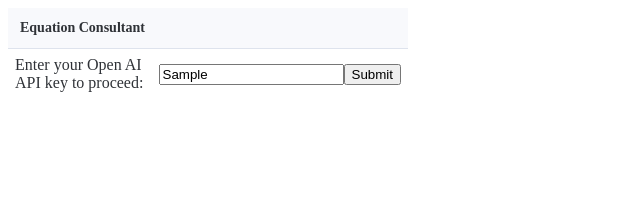
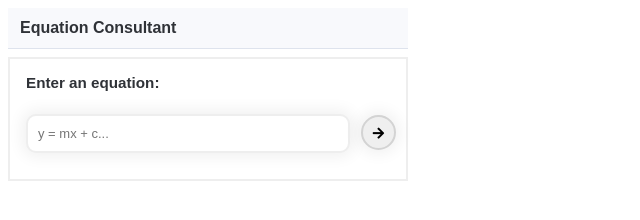
Before and after one commit to fem-1/maths_chrome_ext, a browser extension: page index.html in a window 1280 px wide. Both pictures are taken after typing "Sample" into the empty fields and a click on the button "Submit". Shown: the whole page, without its empty margins (0-640 px from the left). Drawn offline with Linux system fonts and the light colour scheme; no server answers.

Commit message:
Upgraded style

```diff
--- a/index.css
+++ b/index.css
@@ -4,15 +4,29 @@
     --color-black: #111213;
     --color-gray-300: #dee3ed;
     --color-gray-100: #f8f9fc;
+    --color-gray-700: #2f3237;
+    --color-gray-800: #1d1e20;
+    --color-gray-900: #111213;
     --color-border-default: var(--color-gray-300);
     --color-background-light: var(--color-gray-100);
     --color-text-default: var(--color-gray-700);
+    --color-background-default: var(--color-gray-200);
+    --color-background-dark: var(--color-gray-900);
+}
+@font-face {
+    font-family: 'barlow';
+    font-style: normal;
+    font-weight: 1500;
+    src: url('chrome-extension://__MSG_@@extension_id__/fonts/Barlow-Regular.ttf');
 }
 .ec-popup {
     width: 400px;
+    height: 200px;
     padding-bottom: 42px;
     background: var(--color-white);
     color: var(--color-text-default);
+    position: relative;
+    font-family: 'barlow', sans-serif;
 }
 .ec-popup__header {
     display: flex;
@@ -23,9 +37,10 @@
     padding: 0 12px;
     border-bottom: 1px solid var(--color-border-default);
     background: var(--color-background-light);
+    font-family: 'barlow', sans-serif;
 }
 .ec-popup__headline {
-    font-size: 14px;
+    font-size: 16px;
     line-height: 24px;
     margin: 0;
     font-weight: 600;
@@ -39,15 +54,85 @@
     margin-left: -8px;
     transition: background-color 0.2s;
     border-radius: 4px;
+    font-family: 'barlow', sans-serif;
 }
 .ec-apikey-entry {
+    font-size: 14px;
     display: flex;
-    flex-direction: row;
+    flex-direction: column;
     align-items: center;
     justify-content: space-between;
-    margin: 7px;
     color: inherit;
+    position: absolute;
+    top: 30%;
+    width: 100%;
+    font-family: 'barlow', sans-serif;
+    margin: 0;
+    line-height: 24px;
+    margin-bottom: 20px;
+}
+.ec-input {
+    padding: 10px;
+    margin: 8px 0;
+    border: 2px solid #eee;
+    box-shadow:0 0 15px 4px rgba(0,0,0,0.06);
+    border-radius:10px;
+    width: 212px;
+    font-family: inherit;
+    font-size: inherit;
+}
+.ec-apikey-submit{
+    appearance: none;
+    margin: 8px 10px;
+    -webkit-appearance: none;
+    padding: 10px;
+    border: 2px solid #eee;
+    font-family: inherit;
+    font-size: inherit;
+    border-radius: 10px;
+    width: 234px;
+    cursor: pointer;
+    transition: 0.2s ease;
+}
+.ec-apikey-submit:hover {
+    background-color: lightgrey;
 }
 .invisible {
     display:none;
 }
+.ec-equation-entry {
+    padding-left: 16px;
+    margin-top: 8px;
+    font-size: 13px;
+    border: 2px solid #eee;
+    height: 120px;
+}
+.ec-added-input {
+    width:300px;
+}
+.ec-equation-submit {
+    border: none;
+    padding: 10px;
+    margin: 4px 2px;
+    margin-left: 7px;
+    cursor: pointer;
+    transition: 0.2s ease;
+    border: 2px solid lightgray;
+    box-shadow:0 0 15px 4px rgba(0,0,0,0.06);
+    line-height: 1;
+
+    border-radius: 50%;
+    width: 35px;
+    height: 35px;
+
+    font-family: inherit;
+    font-size: inherit;
+
+    justify-content: center;
+    align-items: center;
+
+    box-sizing: border-box;
+}
+.ec-equation-submit:hover {
+    background-color: lightgrey;
+}
--- a/index.html
+++ b/index.html
@@ -6,6 +6,7 @@
     <!-- <meta http-equiv="Content-Security-Policy" content="script-src 'self' 'cdnjs.cloudflare.com';"> -->
     <title>Eqaution Consultant </title>
     <link rel="stylesheet" href="./index.css" />
+    <link rel="stylesheet" href="https://cdnjs.cloudflare.com/ajax/libs/font-awesome/5.15.3/css/all.min.css">
     <!-- <script type="text/javascript" async
         src="https://cdnjs.cloudflare.com/ajax/libs/mathjax/2.7.7/MathJax.js?config=TeX-MML-AM_CHTML">
     </script> -->
@@ -16,18 +17,24 @@
             <a class="ec-popup__headline"> Equation Consultant</a>
         </div>
         <div class="ec-apikey-entry" id="ec-apikey-entry">
-            <a> Enter your Open AI API key to proceed: </a>
-            <input id="api-key-input" type="text" placeholder="open-ai api key"></input>
-            <button id="api-key-submit"> Submit </button>
+            <div>
+                <a> Enter your Open AI API key to proceed: </a>
+            </div>
+            <div>
+                <input class="ec-input" id="api-key-input" type="text" placeholder="open-ai api key"></input>
+            </div>
+            <div>
+                <button class = "ec-apikey-submit" id="api-key-submit"> Submit </button>
+            </div>
         </div>
         <p id="success-message" style="color: green;"></p>
         <div class="ec-popup invisible" id="popup-container-equations">
-            <div>
+            <div id="equation-output"></div>
+            <div id="equation-entry" class="ec-equation-entry">
                 <h3> Enter an equation: </h3>
-                <input id="equation-input" placeholder="equation..."> </input>
-                <button id="equation-submit"> Submit </button>
+                <input class="ec-input ec-added-input" id="equation-input" placeholder="y = mx + c..."> </input>
+                <button class="ec-equation-submit" id="equation-submit"><i class="fa fa-arrow-right"></i> </button>
             </div>
-            <div id="equation-output"></div>
             <p id="equation-output-success-message" style="color: green;"></p>
         </div>
     </div>
--- a/script.js
+++ b/script.js
@@ -1,6 +1,12 @@
 const apiUrl = 'https://api.openai.com/v1/chat/completions';
 
-function testOpenAIKey(openAPIKey) {
+function return_prompt_template (equation) {
+    const prompt_template = `Take the role of an advanced mathematician and html coder. Explain the following equation: ${equation}. Explain each component of the equation. Return the explanation in a unordered list html tag. Each componenent and its explanation should go in an list item tag within the ul tag. Account for anything you may think is subscript and return it in a html math format. At the top return a high level description of what the equation does and check if you recognise the equation to be a well known one. Return solely the html code with no other text.  Do not include any other explanation.`;
+    return prompt_template;
+}
+
+
+async function testOpenAIKey(openAPIKey) {
     const apiUrl = 'https://api.openai.com/v1/chat/completions';
     const messages = [{"role": "user", "content": "test"}];
     const successMessage = 'Connection Successful';
@@ -20,19 +26,25 @@ function testOpenAIKey(openAPIKey) {
         },
         body: JSON.stringify(params)
     })
-    .then(response => {
+    .then(async response => {
         if (response.status === 200) {
             console.log('Connection Successful')
             document.getElementById('success-message').textContent = successMessage;
             document.getElementById('success-message').classList.add('invisible');
             document.getElementById('ec-apikey-entry').classList.add('invisible');
             document.getElementById('popup-container-equations').classList.remove('invisible');
-            // loadNewScreen()
         } else {
             console.log('Connection Unsuccessful')
         }
     });
 };
+
+function psuedoPass() {
+    console.log('Connection Successful')
+    document.getElementById('success-message').classList.add('invisible');
+    document.getElementById('ec-apikey-entry').classList.add('invisible');
+    document.getElementById('popup-container-equations').classList.remove('invisible');
+}
 
 function loadNewScreen() {
     console.log('loading screen');
@@ -46,14 +58,15 @@ function loadNewScreen() {
 async function sendMathQuery(mathEquation) {
     const apiKey = await chrome.storage.local.get("apiKey");
     const bearer = 'Bearer ' + apiKey.apiKey;
-    const prompt_template = `Take the role of an advanced mathematician and html coder. Explain the following equation: ${mathEquation}. Explain each component of the equation. Return the explanation in a unordered list html tag. Each componenent and its explanation should go in an list item tag within the ul tag. Return solely the html code with no other text.  Do not include any other explanation`;
+
+    prompt_template = return_prompt_template(mathEquation);
 
     const messages = [{"role": "user", "content": prompt_template}];
     const failureMessage = "Unable to send query";
 
     const params = {
         messages: messages,
-        max_tokens: 100,
+        max_tokens: 300,
         model: "gpt-3.5-turbo"
     };
 
@@ -77,16 +90,21 @@ async function sendMathQuery(mathEquation) {
     });
 };
 
+// document.getElementById("api-key-submit").addEventListener('click', function (e) {
+//     e.preventDefault();
+//     const apiKey = document.getElementById('api-key-input').value;
+//     async testOpenAIKey(apiKey);
+//     // loadNewScreen() // uncomment this to test home.html
+//     chrome.storage.local.set({ 'apiKey': apiKey }, function () {
+//         console.log('API key saved');
+//     });
+//     chrome.storage.local.set({ apiKeySubmitted: true });
+// });
+
 document.getElementById("api-key-submit").addEventListener('click', function (e) {
-    e.preventDefault();
-    const apiKey = document.getElementById('api-key-input').value;
-    testOpenAIKey(apiKey); // uncomment this so the button works
-    // loadNewScreen() // uncomment this to test home.html
-    chrome.storage.local.set({ 'apiKey': apiKey }, function () {
-        console.log('API key saved');
-    });
-    chrome.storage.local.set({ apiKeySubmitted: true });
+    psuedoPass();
 });
+
 
 document.getElementById("equation-submit").addEventListener('click', async function (e) {
     e.preventDefault();
```
Also changed, not shown: secrets.txt, 1 other file.
